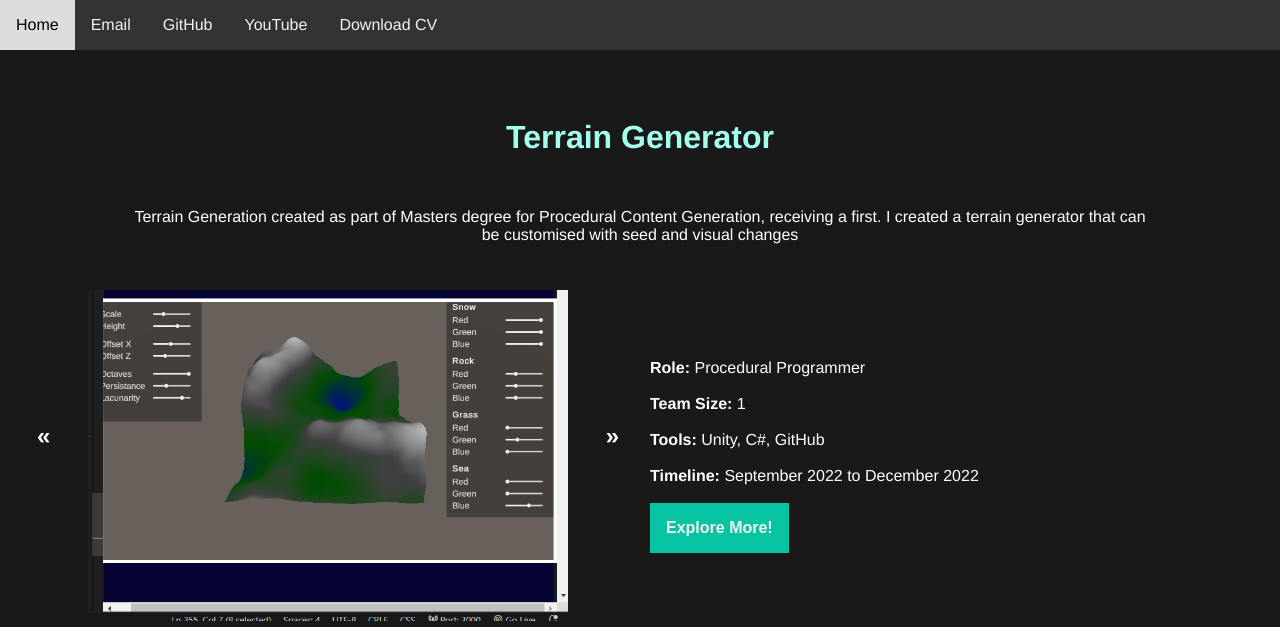
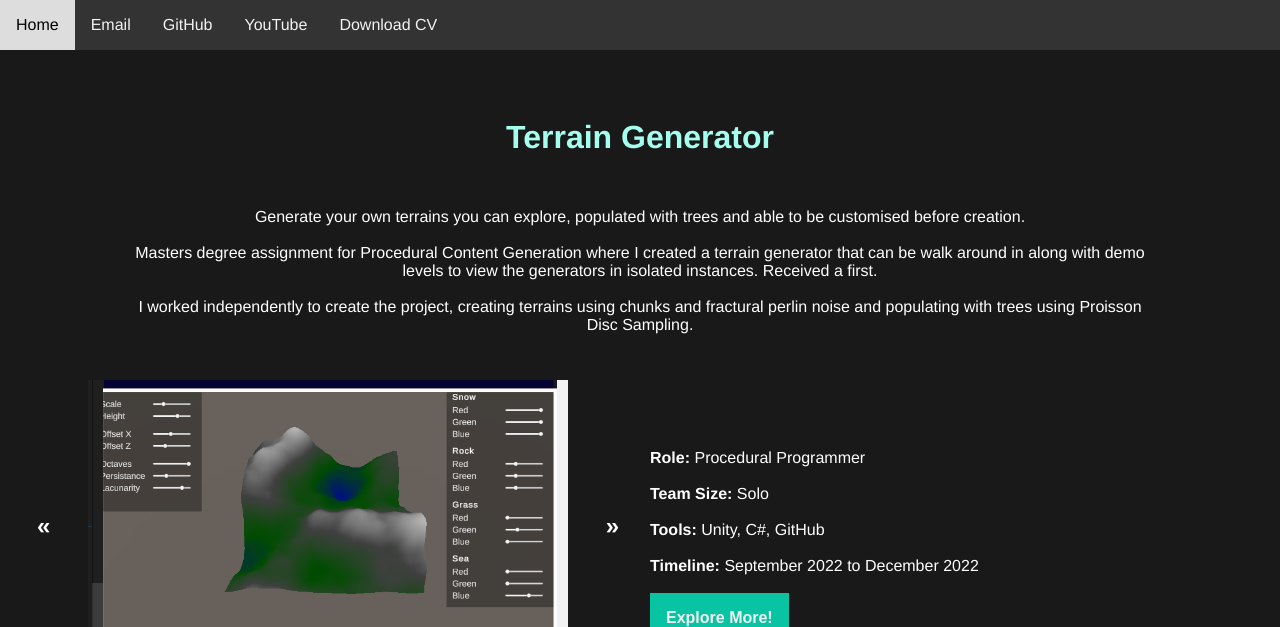
Before and after one commit to KaneAdams-Dev/KaneAdams-Dev.github.io, a Jekyll site: the page built from Projects/TerrainGeneration.html, in a window 1280 px wide and 900 px high, cut to the strip 0-627 px from the top of the window. Built offline with Jekyll 4.4.1, drawn with Linux system fonts in a browser that asks for light colours; Markdown is read by kramdown in place of the engine named in the settings.

Commit message:
Update TerrainGeneration.html
Added Overview for Terrain Generation

```diff
--- a/Projects/TerrainGeneration.html
+++ b/Projects/TerrainGeneration.html
@@ -22,9 +22,14 @@ title: Terrain Generator | Lead Programmer
         <div id="synopse">
             <h1>Terrain Generator</h1>
             <p>
-                Terrain Generation created as part of Masters degree for Procedural Content Generation, receiving a first.
+                Generate your own terrains you can explore, populated with trees and able to be customised before creation.
 
-                I created a terrain generator that can be customised with seed and visual changes
+                <br><br>
+
+                Masters degree assignment for Procedural Content Generation where I created a terrain generator that can be walk around in along with demo levels to view the generators in isolated instances. Received a first.
+
+                <br><br>
+                I worked independently to create the project, creating terrains using chunks and fractural perlin noise and populating with trees using Proisson Disc Sampling.
             </p>
         </div>
 
@@ -80,7 +85,7 @@ title: Terrain Generator | Lead Programmer
                         <br><br>  -->
                     <b>Role: </b> Procedural Programmer
                     <br><br>
-                    <b>Team Size: </b> 1
+                    <b>Team Size: </b> Solo
                     <br><br>
                     <b>Tools: </b> Unity, C#, GitHub
                     <br><br>
```
